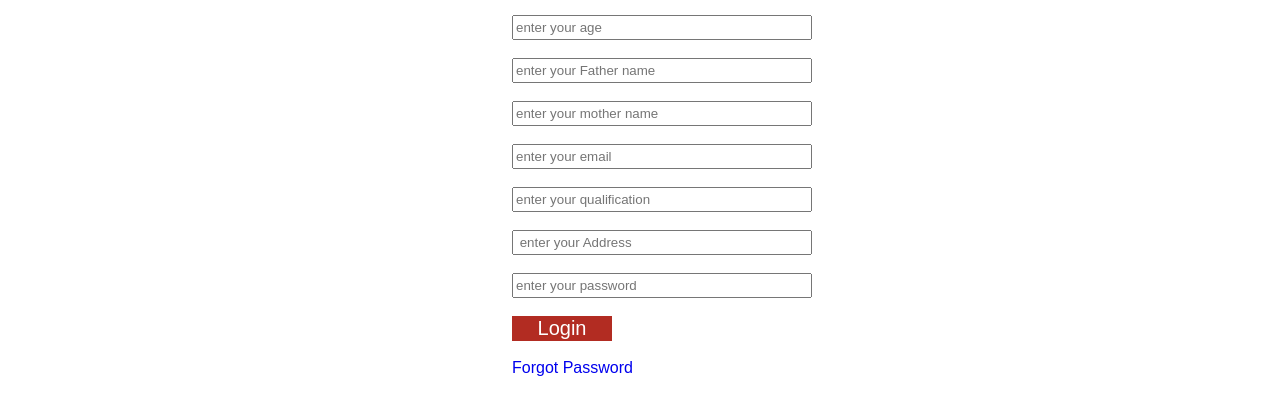
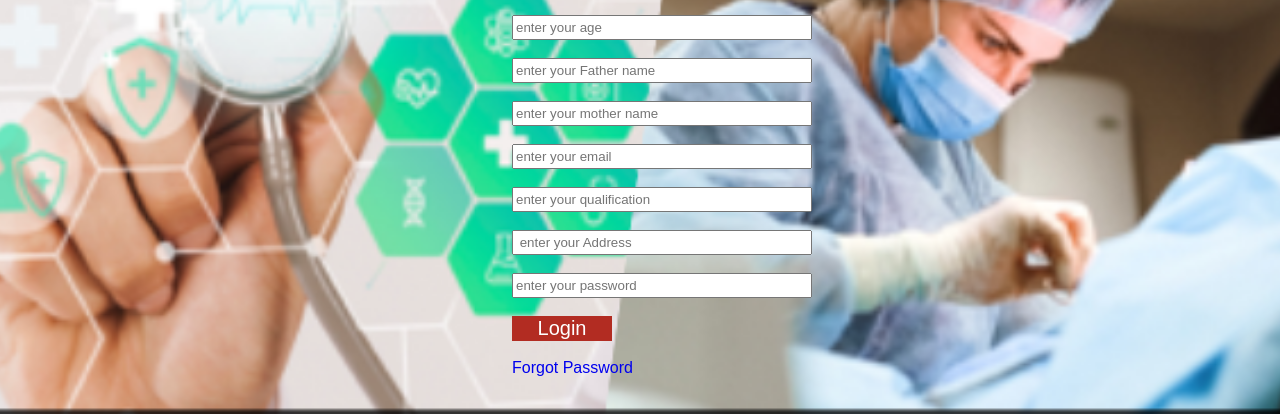
Before and after one commit to agp-369/hms, a plain HTML site: page index.html in a window 1280 px wide. Shown: the part 288-702 px from the top of the page. Drawn offline with Linux system fonts and the light colour scheme; files whose address does not match are found by name.

Commit message:
Update style.css
changes2

```diff
--- a/style.css
+++ b/style.css
@@ -92,7 +92,7 @@
 
 }
 body {
-    background-image: url('img/background.png');
+    background-image: url('background.png');
     background-repeat: no-repeat;
     background-size: cover; /* Isse image puri body ko cover karegi */
     background-position: center; /* Isse image ko beech mein position milegi */
```
